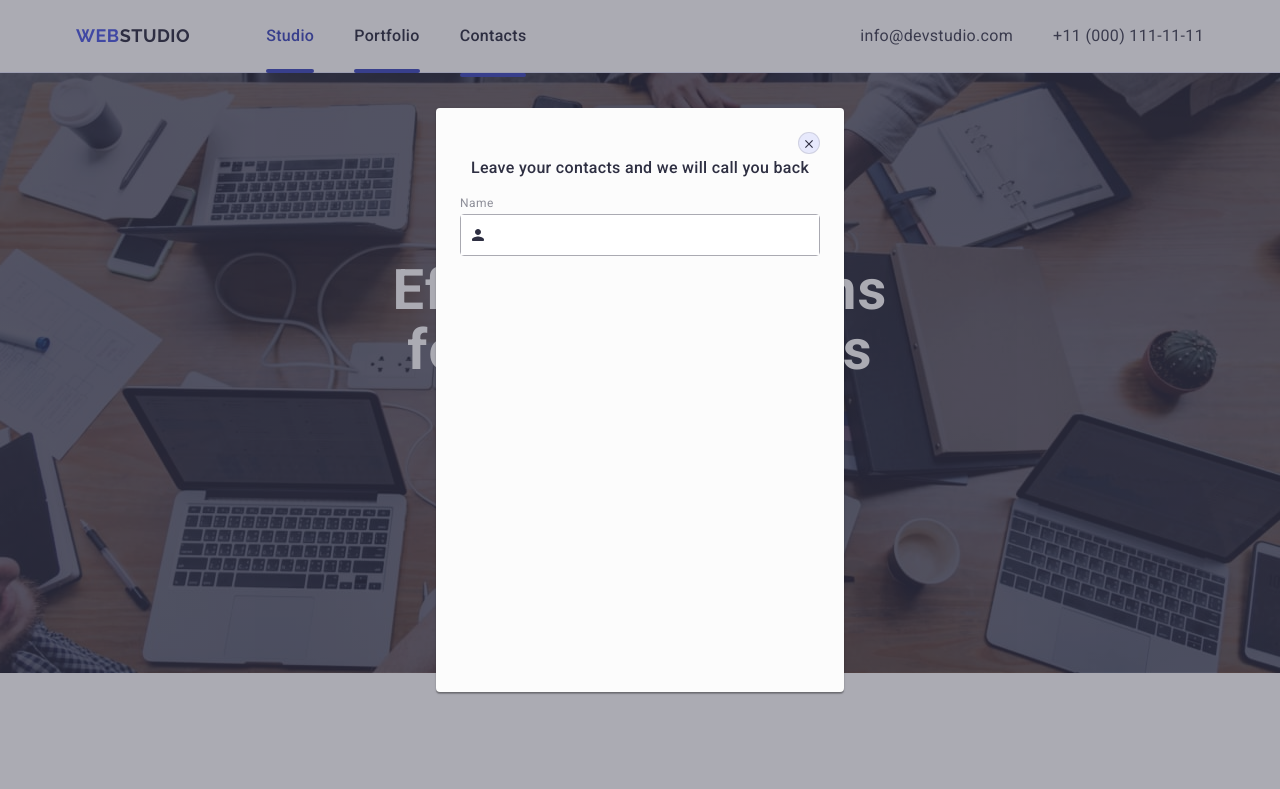
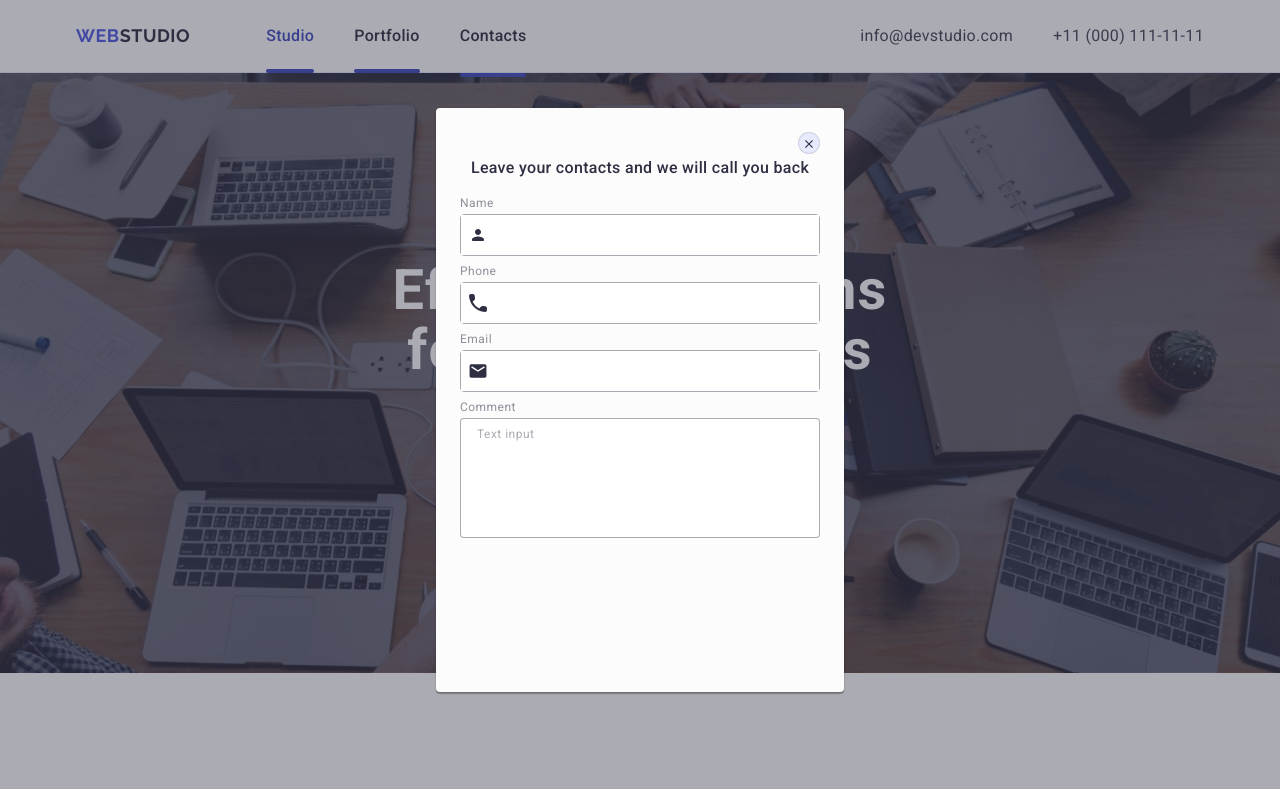
Before and after one commit to YuliaChulkova/goit-markup-hw-05, a plain HTML site: page index.html in a window 1280 px wide. Shown: the top 789 px of the page. Drawn offline with nearby package versions, Linux system fonts and the light colour scheme.

Commit message:
textarea

```diff
--- a/css/styless.css
+++ b/css/styless.css
@@ -652,7 +652,7 @@ background-color 250ms cubic-bezier(0.4, 0, 0.2, 1)
 }
 
 /* первый инпут  ИМЯ */
-.contacts-form-wrap {}
+.contacts-form-wrap {margin-bottom: 8px;}
 
 
 .form-user-label {
@@ -675,11 +675,12 @@ background-color 250ms cubic-bezier(0.4, 0, 0.2, 1)
     transition: fill 250ms cubic-bezier(0.4, 0, 0.2, 1);
 }
 
-.form-user-icon-name {
+.form-user-icon-wrap {
   position: relative;
     border: 1px solid rgba(46, 47, 66, 0.4);
     border-radius: 4px;
     transition: border 250ms cubic-bezier(0.4, 0, 0.2, 1);
+
 }
 
 .form-user-input {
@@ -691,9 +692,29 @@ border: none;
   outline: none;
 
 }
-.form-user-icon-name:focus-within {
+.form-user-icon-wrap:focus-within {
   border: 1px solid #4d5ae5;
 }
-.form-user-icon-name:focus-within .form-user-icon {
+.form-user-icon-wrap:focus-within .form-user-icon {
   fill: #4d5ae5;
 }
+.form-user-comment {
+  border: 1px solid rgba(46, 47, 66, 0.4);
+    border-radius: 4px;
+    width: 100%;
+    min-height: 120px;
+    outline: none;
+    resize: none;
+    padding: 8px 16px;
+}
+.form-user-comment::placeholder {
+  font-weight: 400;
+    font-size: 12px;
+    line-height: 1.16667;
+    letter-spacing: 0.04em;
+    color: rgba(46, 47, 66, 0.4);
+}
+
+.comments-form-wrap:focus-within .form-user-comment {
+  border: 1px solid #4d5ae5;
+}
--- a/index.html
+++ b/index.html
@@ -436,9 +436,10 @@
         </button>
         <p class="modal-text">Leave your contacts and we will call you back</p>
         <form name="contacts-form">
+            <!-- USER-NAME -->
           <div class="contacts-form-wrap">
             <label class="form-user-label" for="user-name">Name</label>
-            <div class="form-user-icon-name">
+            <div class="form-user-icon-wrap">
               <input
               class="form-user-input"
               type="text"
@@ -451,9 +452,32 @@
             <use href="./images/icons.svg#icon-user"></use>
             </svg>
           </div>
-
+          </div>
+          <!-- USER-PHONE -->
+          <div class="contacts-form-wrap">
+          <label class="form-user-label" for="user-phone">Phone</label>
+          <div class="form-user-icon-wrap">
+            <input class="form-user-input" type="tel" id="user-phone" name="user-phone" />
+            <svg class="form-user-icon" width="18" height="18">
+              <use href="./images/icons.svg#icon-phone"></use>
+            </svg>
+          </div>
+          </div>
+          <!-- USER-EMAIL -->
+            <div class="contacts-form-wrap">
+              <label class="form-user-label" for="user-email">Email</label>
+              <div class="form-user-icon-wrap">
+                <input class="form-user-input" type="email" id="user-email" name="user-email" />
+                <svg class="form-user-icon" width="18" height="18">
+                  <use href="./images/icons.svg#icon-email"></use>
+                </svg>
+              </div>
             </div>
-
+            <!-- TEXTAREA -->
+          <div class="comments-form-wrap">
+            <label class="form-user-label" for="user-comment">Comment</label>
+            <textarea class="form-user-comment"  id="user-comment" placeholder="Text input"></textarea>
+          </div>
 
 
 
```
